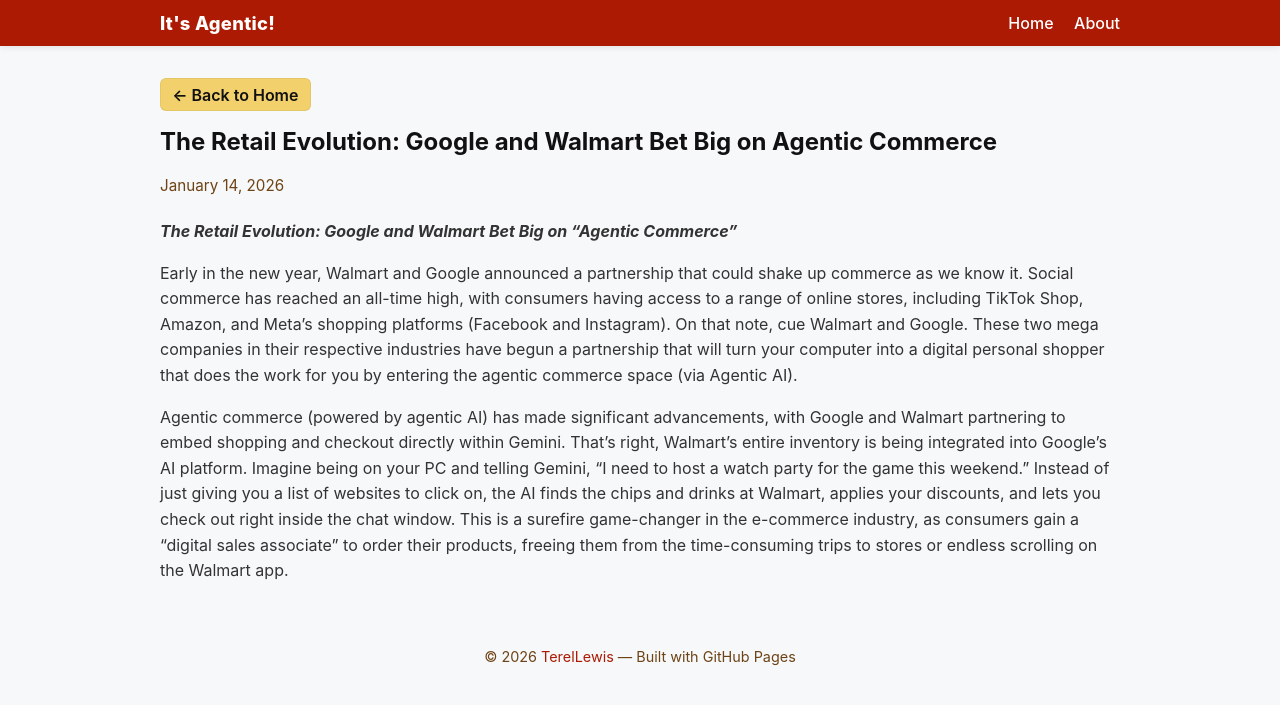
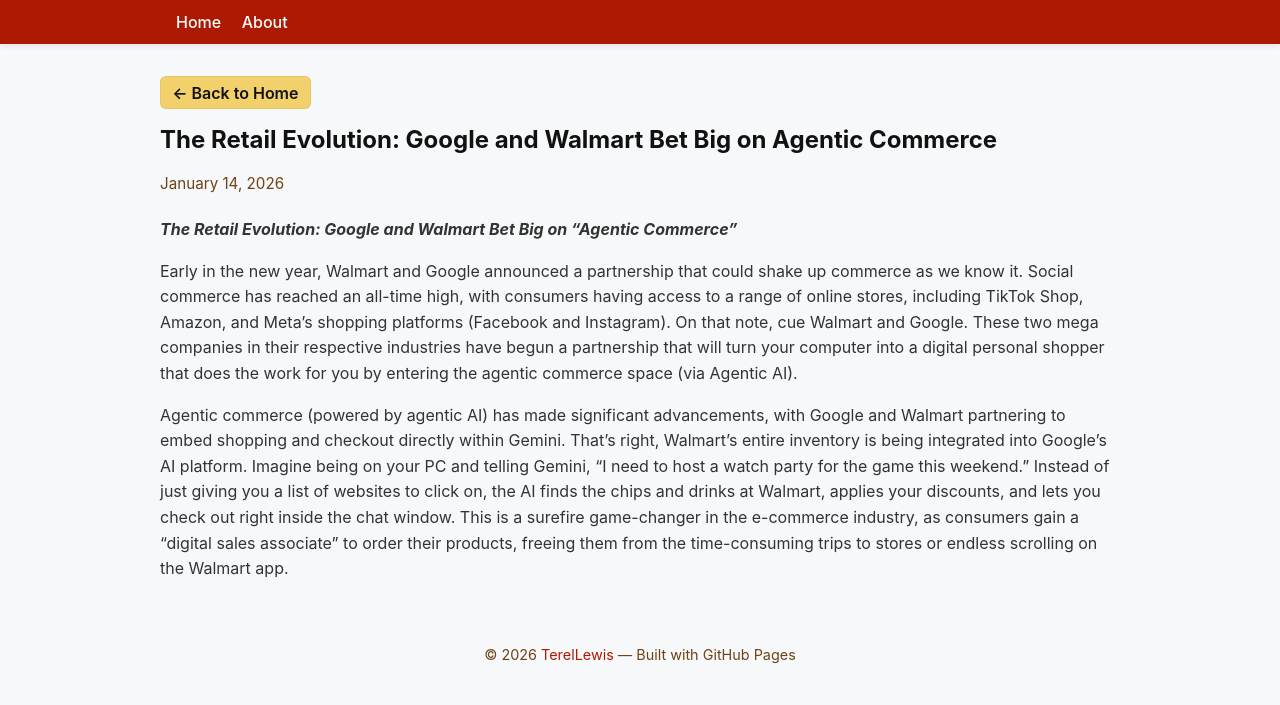
Before and after one commit to TerelLewis/TerelLewis.github.io, a Jekyll site: the page built from _posts/2026-1-14-The-Retail-Evolution.md, in a window 1280 px wide. Shown: the top 705 px of the page. Built offline with Jekyll 4.4.1, drawn with Linux system fonts in a browser that asks for light colours.

Commit message:
Comment out brand div in post layout
Comment out the brand div in the header section.

```diff
--- a/_layouts/post.html
+++ b/_layouts/post.html
@@ -51,7 +51,7 @@
 <body>
   <header class="site-header">
     <div class="inner">
-      <div class="brand"><a href="{{ '/' | relative_url }}">It's Agentic!</a></div>
+      <!--<div class="brand"><a href="{{ '/' | relative_url }}">It's Agentic!</a></div> -->
       <nav class="nav-links" aria-label="Primary navigation">
         <a href="{{ '/' | relative_url }}">Home</a>
          <!-- <a href="/newsletter/">Newsletter</a> -->
```
